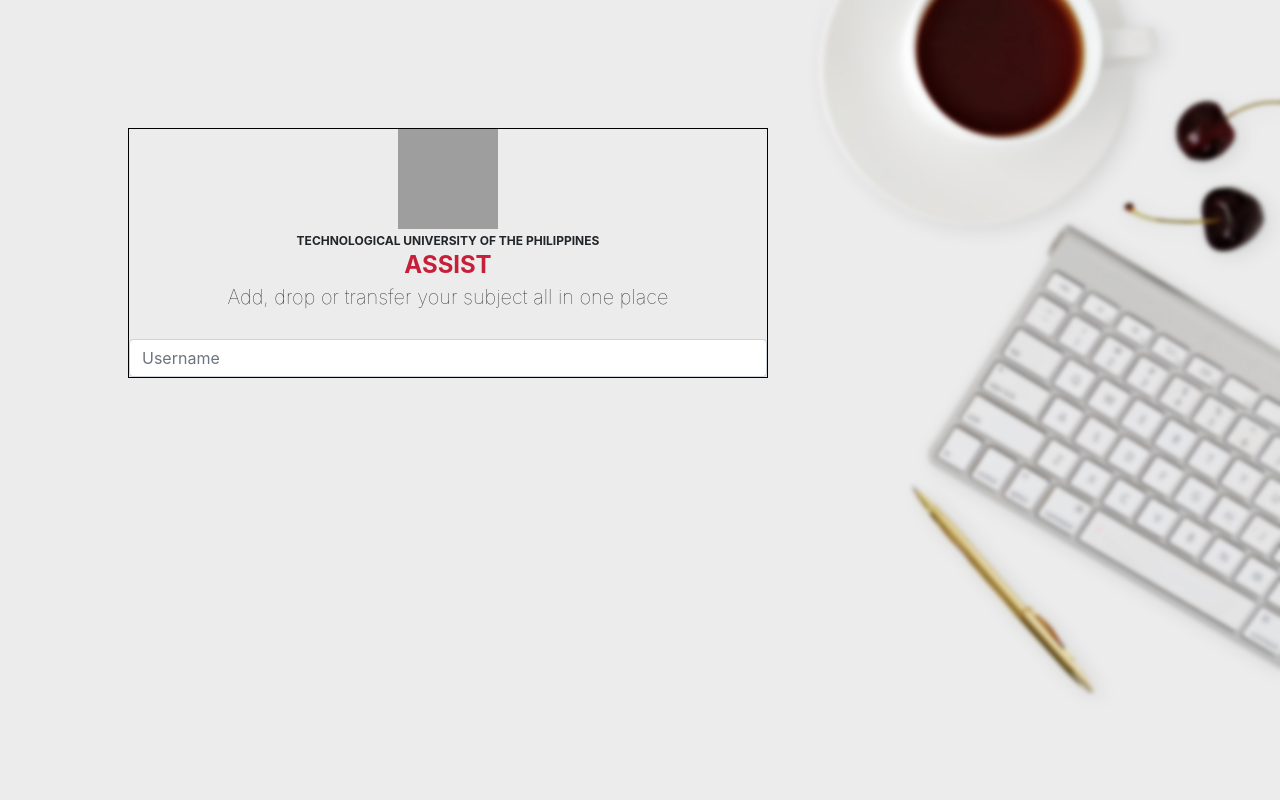
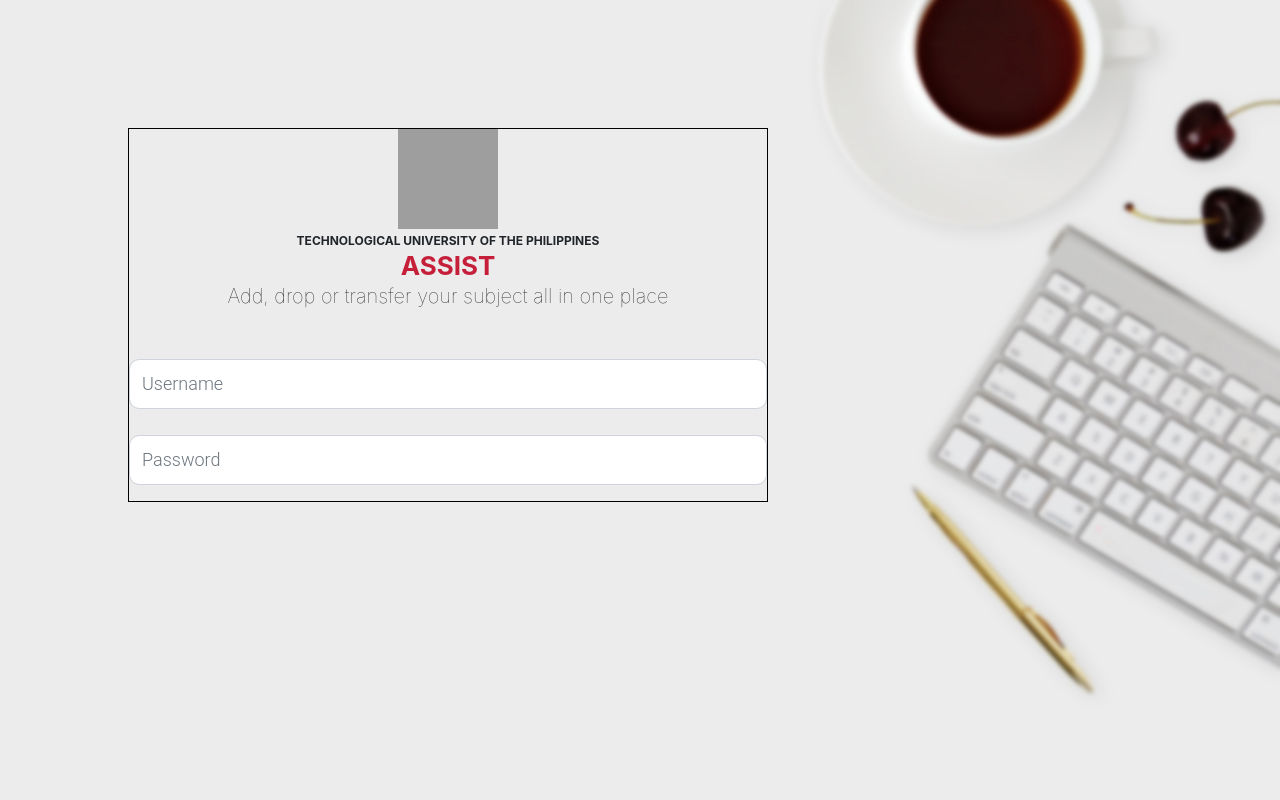
Before and after one commit to CyrineOsorio/tup-assist, a Django app: page / in a window 1280 px wide. Run offline with Django 4.2, Linux system fonts and the light colour scheme; grey boxes are pictures that could not be loaded.

Commit message:
Add Files

```diff
--- a/TupAssistProject/TupAssistApp/static/css/index.css
+++ b/TupAssistProject/TupAssistApp/static/css/index.css
@@ -40,20 +40,42 @@
     width: 100%;
     font-weight: bold;
     font-size: 12px;
-    margin-bottom: 3px;
+    margin-bottom: 2px;
 }
 
 .assist-label {
     width: 100%;
     font-weight: bold;
-    font-size: 24px;
+    font-size: 26px;
     color: #C51F3A;
-    margin-bottom: 5px;
+    margin-bottom: 2px;
 }
 
 .adt-label {
     width: 100%;
     font-weight: lighter;
     font-size: 20px;
-    margin-bottom: 30px;
+    margin-bottom: 8%;
 }
+
+
+/*email at password*/
+
+.form-control {
+    background-color: #ffffff;
+    font-family: 'Roboto', sans-serif;
+    height: 50px;
+    border: 1px solid #CED4DA;
+    font-weight: 300;
+    font-size: 18px;
+    border-radius: 10px;
+}
+
+.form-control:focus {
+    box-shadow: none;
+}
+
+.inputs {
+    display: grid;
+    row-gap: 10px;
+}
--- a/TupAssistProject/TupAssistApp/templates/TupAssistApp/index.html
+++ b/TupAssistProject/TupAssistApp/templates/TupAssistApp/index.html
@@ -23,7 +23,15 @@
             <h1 class="assist-label">ASSIST</h1>
             <h1 class="adt-label">Add, drop or transfer your subject all in one place</h1>
 
-            <input type="text" class="form-control" name="username" id="username" aria-describedby="emailHelp" placeholder="Username" required>
+            <div class="inputs">
+                <div class="form-group">
+                    <input type="text" class="form-control" name="username" id="username" aria-describedby="emailHelp" placeholder="Username" required>
+                </div>
+
+                <div class="form-group">
+                    <input type="password" class="form-control" name="password" id="password" minlength="8" placeholder="Password" required>
+                </div>
+            </div>
 
         </form>
 
```
